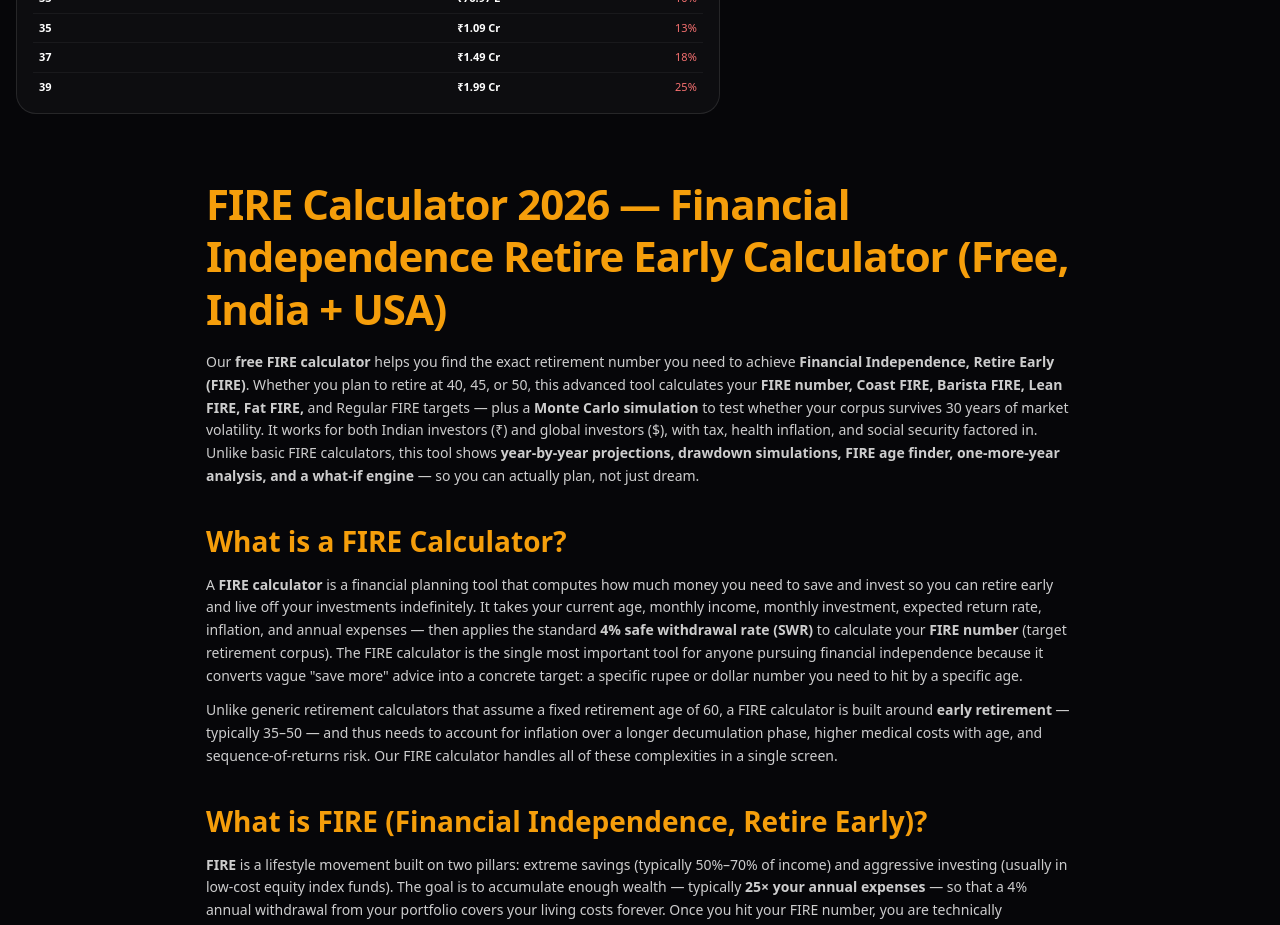
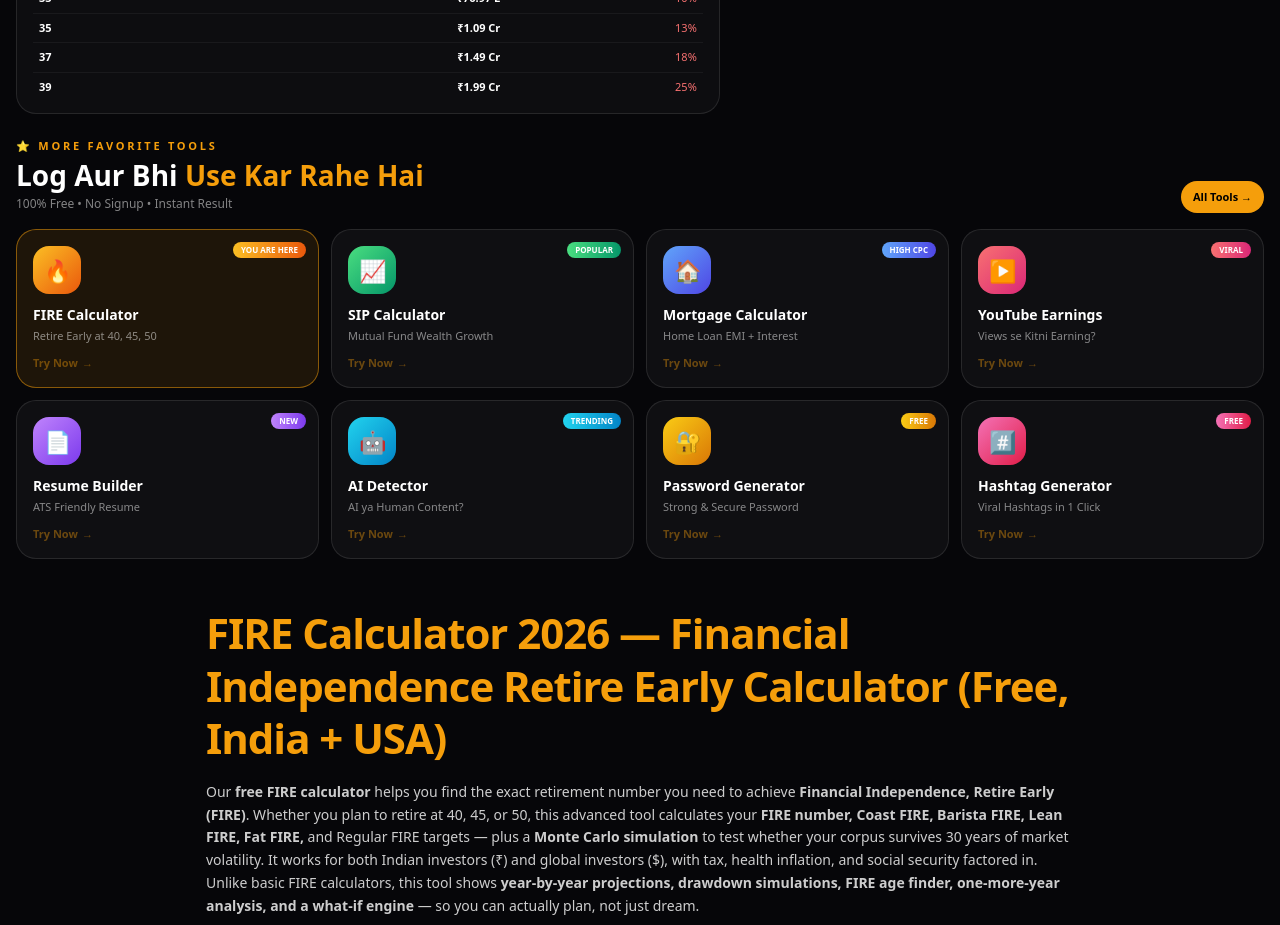
Before and after one commit to Ravs10/lorem-pro-tool, a Next.js app: page /fire-calculator in a window 1280 px wide. Shown: the part 1300-2225 px from the top of the page. Built offline with nearby package versions, Linux system fonts and the light colour scheme; no server answers; the database is empty.

Commit message:
Implement favorite tools section with animations
Added a section for favorite tools with animations and styles.

```diff
--- a/app/fire-calculator/page.tsx
+++ b/app/fire-calculator/page.tsx
@@ -640,7 +640,57 @@ BARISTA: ${fmtFull(data.barista, currency)}`;
           </div>
         </div>
       </div>
+{/* ========== MORE FAVORITE TOOLS ========== */}
+<section className="max-w-[1280px] mx-auto px-4 pb-2">
+  <style>{`
+    @keyframes toolIn { from { opacity: 0; transform: translateY(18px) scale(0.96); } to { opacity: 1; transform: translateY(0) scale(1); } }
+    @keyframes glowPulse { 0%,100% { box-shadow: 0 0 0 0 rgba(245,158,11,0.35); } 50% { box-shadow: 0 0 0 8px rgba(245,158,11,0); } }
+    .tool-card { animation: toolIn 0.5s ease both; transition: all 0.3s cubic-bezier(.175,.885,.32,1.275); }
+    .tool-card:hover { transform: translateY(-6px) scale(1.03) rotate(-0.5deg); }
+    .tool-card:active { transform: scale(0.97); }
+    .active-glow { animation: glowPulse 2s infinite; }
+  `}</style>
 
+  <div className="flex justify-between items-end flex-wrap gap-2 mb-4">
+    <div>
+      <p className="text-[11px] font-black tracking-[0.25em] text-amber-500">⭐ MORE FAVORITE TOOLS</p>
+      <h2 className={`text-[22px] md:text-[28px] font-black leading-tight mt-1 ${isDark ? "text-white" : "text-black"}`}>
+        Log Aur Bhi <span className="text-amber-500">Use Kar Rahe Hai</span>
+      </h2>
+      <p className={`text-[12px] mt-0.5 ${isDark ? "text-white/50" : "text-black/50"}`}>100% Free • No Signup • Instant Result</p>
+    </div>
+    <a href="/" className="text-[11px] font-black px-3 py-2 rounded-full bg-amber-500 text-black hover:scale-105 transition">All Tools →</a>
+  </div>
+
+  <div className="grid grid-cols-2 md:grid-cols-4 gap-3">
+    {[
+      { href: "/fire-calculator", icon: "🔥", title: "FIRE Calculator", desc: "Retire Early at 40, 45, 50", tag: "YOU ARE HERE", grad: "from-amber-400 to-orange-600", active: true },
+      { href: "/sip-calculator", icon: "📈", title: "SIP Calculator", desc: "Mutual Fund Wealth Growth", tag: "POPULAR", grad: "from-green-400 to-emerald-600", active: false },
+      { href: "/mortgage-calculator", icon: "🏠", title: "Mortgage Calculator", desc: "Home Loan EMI + Interest", tag: "HIGH CPC", grad: "from-blue-400 to-indigo-600", active: false },
+      { href: "/youtube-earnings-calculator", icon: "▶️", title: "YouTube Earnings", desc: "Views se Kitni Earning?", tag: "VIRAL", grad: "from-red-400 to-pink-600", active: false },
+      { href: "/resume-builder", icon: "📄", title: "Resume Builder", desc: "ATS Friendly Resume", tag: "NEW", grad: "from-purple-400 to-violet-600", active: false },
+      { href: "/ai-detector", icon: "🤖", title: "AI Detector", desc: "AI ya Human Content?", tag: "TRENDING", grad: "from-cyan-400 to-sky-600", active: false },
+      { href: "/password-generator", icon: "🔐", title: "Password Generator", desc: "Strong & Secure Password", tag: "FREE", grad: "from-yellow-400 to-amber-600", active: false },
+      { href: "/hashtag-generator", icon: "#️⃣", title: "Hashtag Generator", desc: "Viral Hashtags in 1 Click", tag: "FREE", grad: "from-pink-400 to-rose-600", active: false },
+    ].map((t, i) => (
+      <a
+        key={t.href}
+        href={t.href}
+        onMouseEnter={() => play("fire")}
+        onClick={() => play("fire")}
+        className={`tool-card group relative overflow-hidden rounded-[20px] p-4 border ${t.active ? "border-amber-500/50 bg-amber-500/10 active-glow" : isDark ? "border-white/10 bg-white/[0.04] hover:border-white/25 hover:bg-white/[0.07]" : "border-black/10 bg-white hover:border-black/20 shadow-sm hover:shadow-lg"}`}
+        style={{ animationDelay: `${i * 0.06}s` }}
+      >
+        <span className={`absolute top-3 right-3 text-[8px] font-black px-2 py-0.5 rounded-full bg-gradient-to-r ${t.grad} text-white`}>{t.tag}</span>
+        <div className={`w-12 h-12 rounded-2xl bg-gradient-to-br ${t.grad} flex items-center justify-center text-[22px] transition-all duration-300 group-hover:rotate-[-10deg] group-hover:scale-110 group-hover:shadow-lg`}>{t.icon}</div>
+        <h3 className={`font-black text-[14px] mt-3 leading-tight group-hover:text-amber-500 transition-colors ${isDark ? "text-white" : "text-black"}`}>{t.title}</h3>
+        <p className={`text-[11px] mt-1 leading-snug ${isDark ? "text-white/50" : "text-black/50"}`}>{t.desc}</p>
+        <p className="text-[11px] font-black mt-3 flex items-center gap-1 text-amber-500 opacity-40 group-hover:opacity-100 group-hover:translate-x-1 transition-all">Try Now <span>→</span></p>
+        <div className="absolute inset-0 -translate-x-full group-hover:translate-x-full transition-transform duration-700 bg-gradient-to-r from-transparent via-white/10 to-transparent pointer-events-none" />
+      </a>
+    ))}
+  </div>
+</section>
       {/* ================= SEO CONTENT ================= */}
       <article className={`max-w-[900px] mx-auto px-4 py-10 ${isDark ? "text-white/80" : "text-black/80"}`}>
         <h1 className="text-[30px] md:text-[42px] font-black tracking-tight text-amber-500 leading-tight">
```
